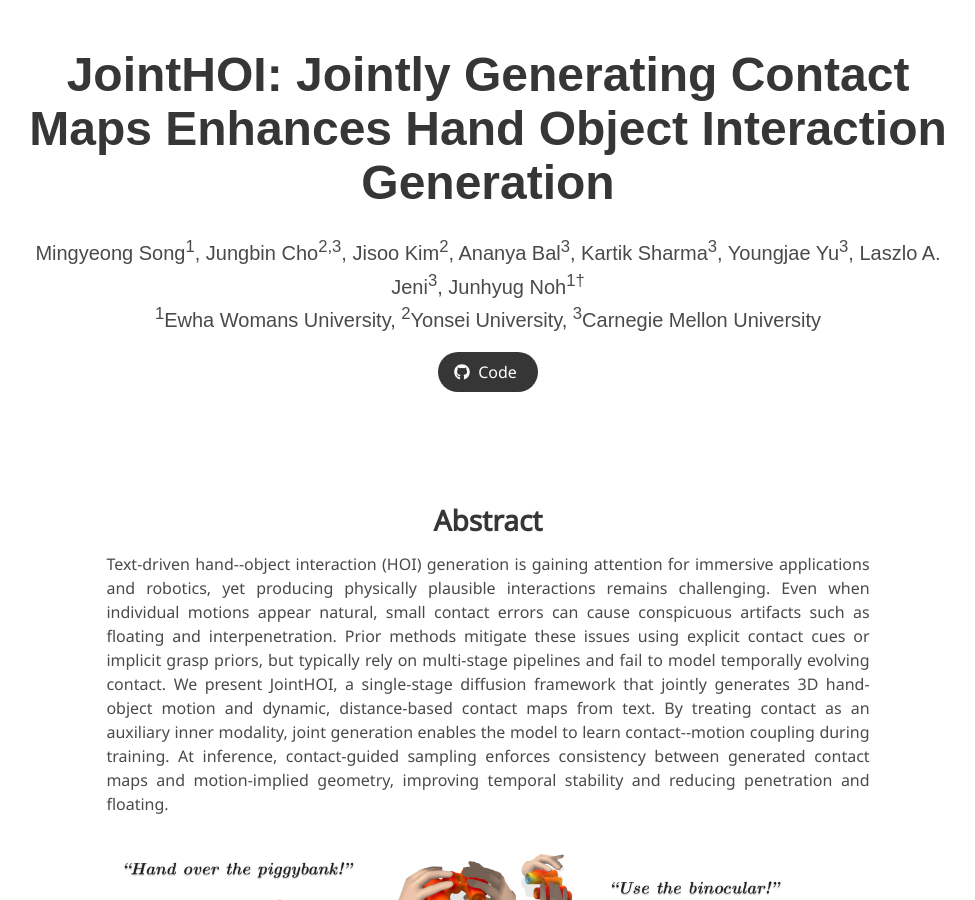
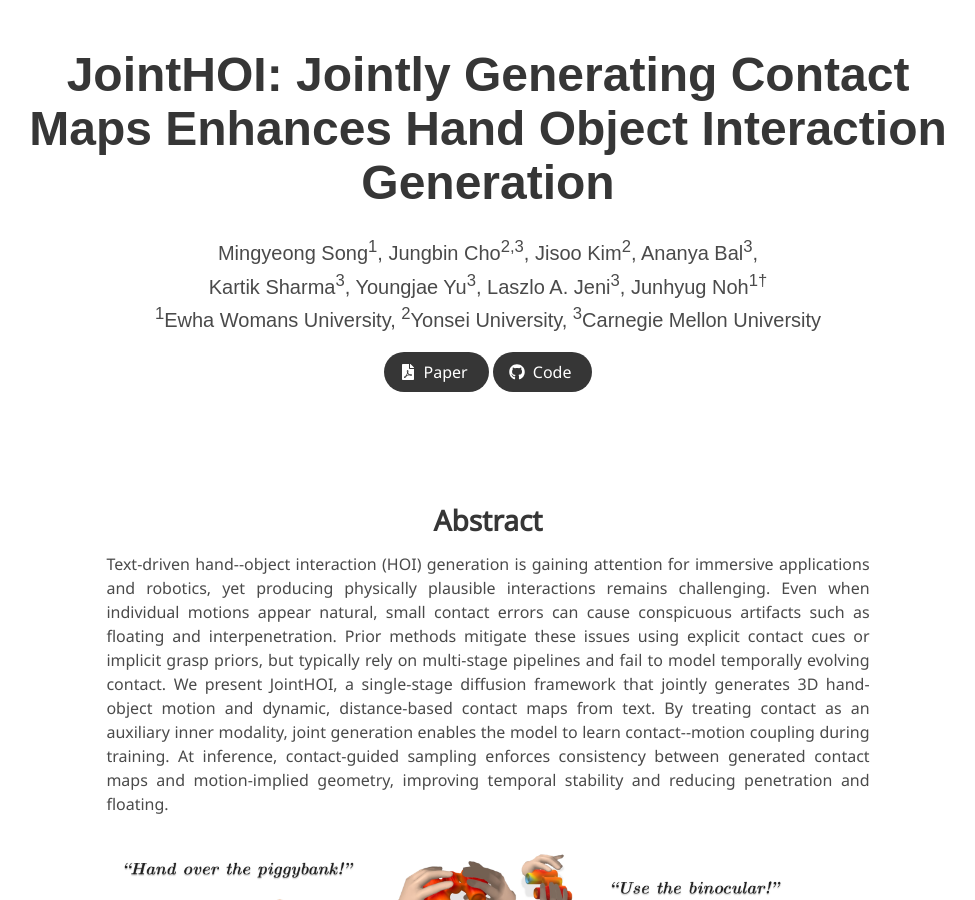
Before and after one commit to smk11602/jointhoi.github.io, a Jekyll site: the page built from index.md, in a window 1280 px wide and 900 px high. Shown: the whole window, without its empty margins (152-1127 px from the left). Built offline with Jekyll 4.4.1, drawn with Linux system fonts in a browser that asks for light colours; some web fonts are replaced.

Commit message:
Update index.md

```diff
--- a/index.md
+++ b/index.md
@@ -2,9 +2,9 @@
 layout: project_page
 permalink: /
 title: "JointHOI: Jointly Generating Contact Maps Enhances Hand Object Interaction Generation"
-authors: "Mingyeong Song<sup>1</sup>, Jungbin Cho<sup>2,3</sup>, Jisoo Kim<sup>2</sup>, Ananya Bal<sup>3</sup>, Kartik Sharma<sup>3</sup>, Youngjae Yu<sup>3</sup>, Laszlo A. Jeni<sup>3</sup>, Junhyug Noh<sup>1†</sup>"
+authors: "Mingyeong Song<sup>1</sup>, Jungbin Cho<sup>2,3</sup>, Jisoo Kim<sup>2</sup>, Ananya Bal<sup>3</sup>, <br> Kartik Sharma<sup>3</sup>, Youngjae Yu<sup>3</sup>, Laszlo A. Jeni<sup>3</sup>, Junhyug Noh<sup>1†</sup>"
 affiliations: "<sup>1</sup>Ewha Womans University, <sup>2</sup>Yonsei University, <sup>3</sup>Carnegie Mellon University"
-arxiv: ""
+paper: ""
 code: ""
 ---
 
@@ -33,7 +33,8 @@ To bridge this gap, we propose a framework that treats contact not as a post-pro
 
 <div class="columns is-centered has-text-centered">
     <div class="column is-four-fifths">
-        <img src="static/image/main_fig.pdf" alt="Method Overview" style="width: 100%; height: auto;">
+        <object data="static/image/main_fig.pdf" type="application/pdf" style="width: 100%; height: 500px;">
+        </object>
     </div>
 </div>
 
```
